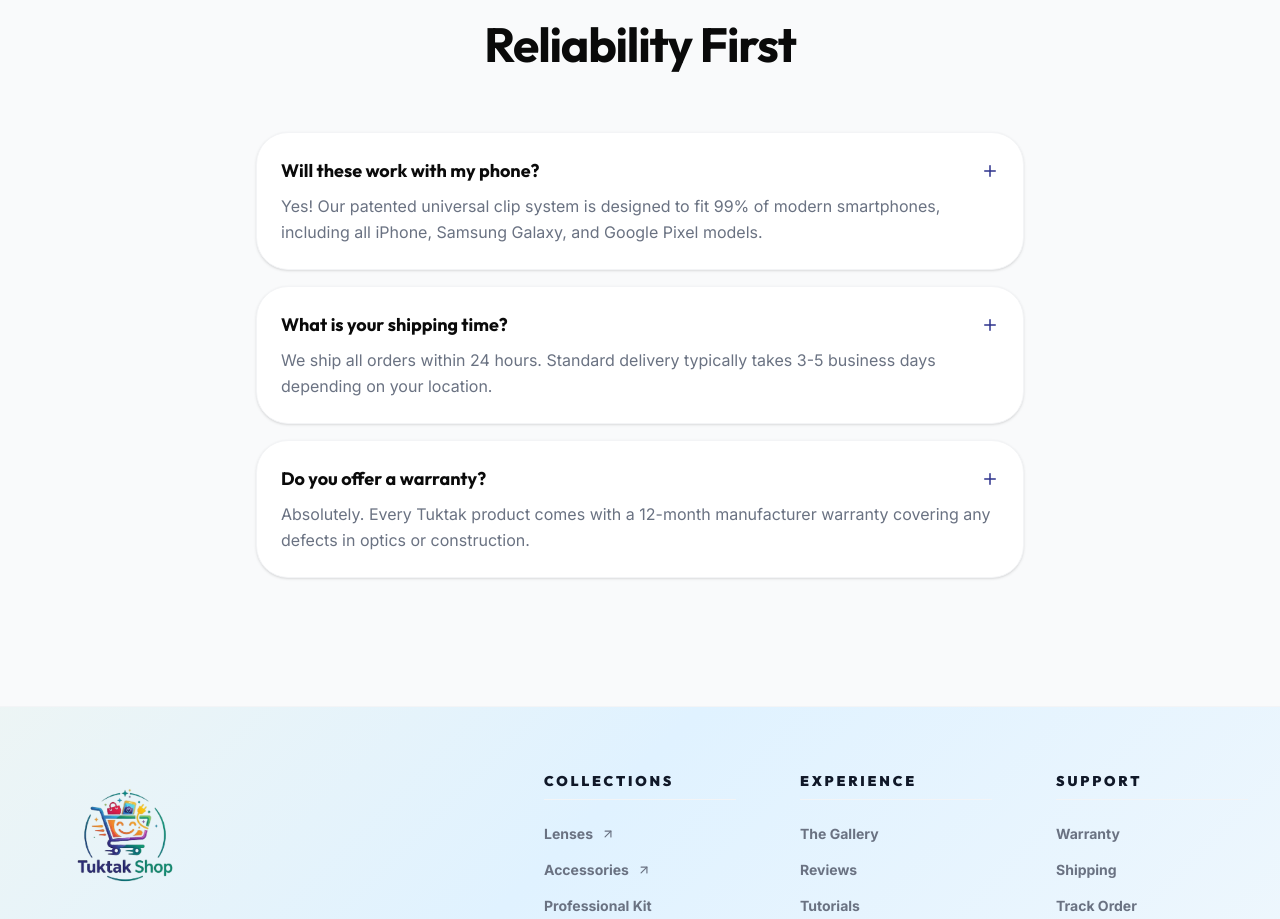
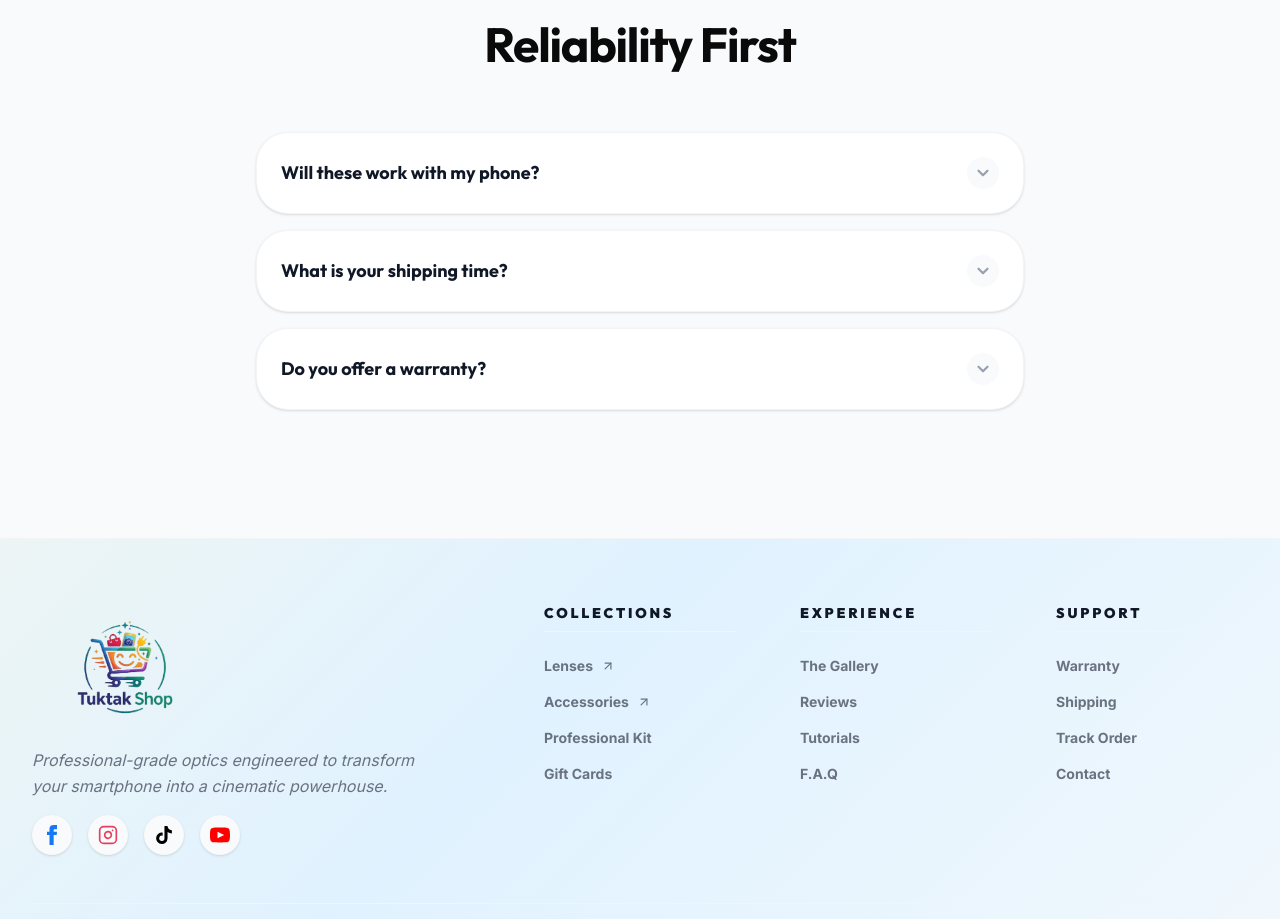
Before and after one commit to MdNoor300/quick_order, a Next.js app: page / in a window 1280 px wide. Shown: the part 6040-6959 px from the top of the page. Built offline with nearby package versions, Linux system fonts and the light colour scheme; no server answers.

Commit message:
landing page with bento grid features and FAQ section done

```diff
--- a/src/app/page.tsx
+++ b/src/app/page.tsx
@@ -2,6 +2,7 @@ import fs from 'fs';
 import path from 'path';
 import ClientPage from '@/app/ClientPage';
 import { Shield, Zap, Sparkles, Award, Camera, Plus, Mail, ArrowUpRight } from 'lucide-react';
+import FAQAccordion from '@/components/FAQAccordion';
 
 export default async function Home() {
   const filePath = path.join(process.cwd(), 'src/data/products.json');
@@ -10,6 +11,12 @@ export default async function Home() {
 
   const lenses = products.filter((p: any) => p.category === 'Lenses');
   const accessories = products.filter((p: any) => p.category === 'Accessories');
+
+  const faqs = [
+    { q: "Will these work with my phone?", a: "Yes! Our patented universal clip system is designed to fit 99% of modern smartphones, including all iPhone, Samsung Galaxy, and Google Pixel models." },
+    { q: "What is your shipping time?", a: "We ship all orders within 24 hours. Standard delivery typically takes 3-5 business days depending on your location." },
+    { q: "Do you offer a warranty?", a: "Absolutely. Every Tuktak product comes with a 12-month manufacturer warranty covering any defects in optics or construction." }
+  ];
 
   return (
     <main className="min-h-screen bg-background">
@@ -244,7 +251,6 @@ export default async function Home() {
         </div>
       </section>
 
-       {/* Product Grid Section - Accessories */}
        <section className="px-4 sm:px-6 lg:px-8 max-w-7xl mx-auto pb-24 sm:pb-32" id="accessories">
         <div className="flex flex-col md:flex-row md:items-end justify-between mb-10 sm:mb-16 gap-6 sm:gap-4">
           <div className="text-left">
@@ -254,26 +260,11 @@ export default async function Home() {
         </div>
         <ClientPage products={accessories} />
       </section>
-
       {/* FAQ Section */}
       <section className="py-24 sm:py-32 bg-gray-50 px-4 sm:px-6 lg:px-8" id="faq">
         <div className="max-w-3xl mx-auto">
           <h2 className="text-3xl sm:text-5xl font-bold tracking-tight text-center mb-16">Reliability First</h2>
-          <div className="space-y-4">
-            {[
-              { q: "Will these work with my phone?", a: "Yes! Our patented universal clip system is designed to fit 99% of modern smartphones, including all iPhone, Samsung Galaxy, and Google Pixel models." },
-              { q: "What is your shipping time?", a: "We ship all orders within 24 hours. Standard delivery typically takes 3-5 business days depending on your location." },
-              { q: "Do you offer a warranty?", a: "Absolutely. Every Tuktak product comes with a 12-month manufacturer warranty covering any defects in optics or construction." }
-            ].map((faq, i) => (
-              <div key={i} className="bg-white rounded-2xl p-6 shadow-sm border border-gray-100">
-                <h3 className="text-lg font-bold mb-2 flex items-center justify-between">
-                  {faq.q}
-                  <Plus size={18} className="text-primary" />
-                </h3>
-                <p className="text-gray-500 leading-relaxed">{faq.a}</p>
-              </div>
-            ))}
-          </div>
+          <FAQAccordion items={faqs} />
         </div>
       </section>
 
--- /dev/null
+++ b/src/components/FAQAccordion.tsx
@@ -0,0 +1,57 @@
+'use client';
+
+import { useState } from 'react';
+import { ChevronDown } from 'lucide-react';
+
+interface FAQItem {
+  q: string;
+  a: string;
+}
+
+export default function FAQAccordion({ items }: { items: FAQItem[] }) {
+  const [openIndex, setOpenIndex] = useState<number | null>(null);
+
+  return (
+    <div className="space-y-4">
+      {items.map((item, i) => {
+        const isOpen = openIndex === i;
+
+        return (
+          <div
+            key={i}
+            className={`
+              bg-white rounded-2xl border transition-all duration-300 overflow-hidden
+              ${isOpen ? 'border-primary shadow-xl shadow-primary/5' : 'border-gray-100 shadow-sm hover:border-gray-200'}
+            `}
+          >
+            <button
+              onClick={() => setOpenIndex(isOpen ? null : i)}
+              className="w-full p-6 text-left flex items-center justify-between gap-4 group"
+            >
+              <h3 className={`text-lg font-bold transition-colors ${isOpen ? 'text-primary' : 'text-gray-900 group-hover:text-primary/70'}`}>
+                {item.q}
+              </h3>
+              <div className={`
+                flex items-center justify-center w-8 h-8 rounded-full transition-all duration-500
+                ${isOpen ? 'bg-primary text-white rotate-180' : 'bg-gray-50 text-gray-400 rotate-0'}
+              `}>
+                <ChevronDown size={18} strokeWidth={3} />
+              </div>
+            </button>
+
+            <div className={`
+              grid transition-all duration-300 ease-in-out
+              ${isOpen ? 'grid-rows-[1fr] opacity-100' : 'grid-rows-[0fr] opacity-0'}
+            `}>
+              <div className="overflow-hidden">
+                <div className="px-6 pb-6 text-gray-500 leading-relaxed font-medium">
+                  {item.a}
+                </div>
+              </div>
+            </div>
+          </div>
+        );
+      })}
+    </div>
+  );
+}
```
